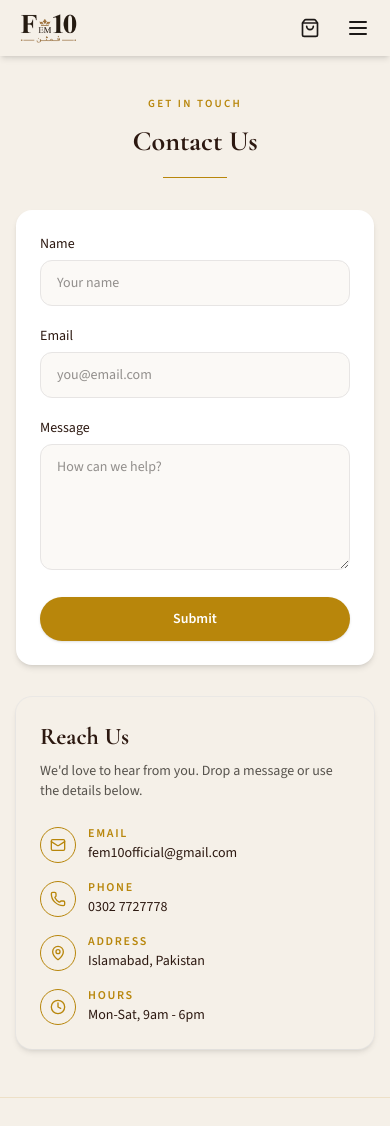
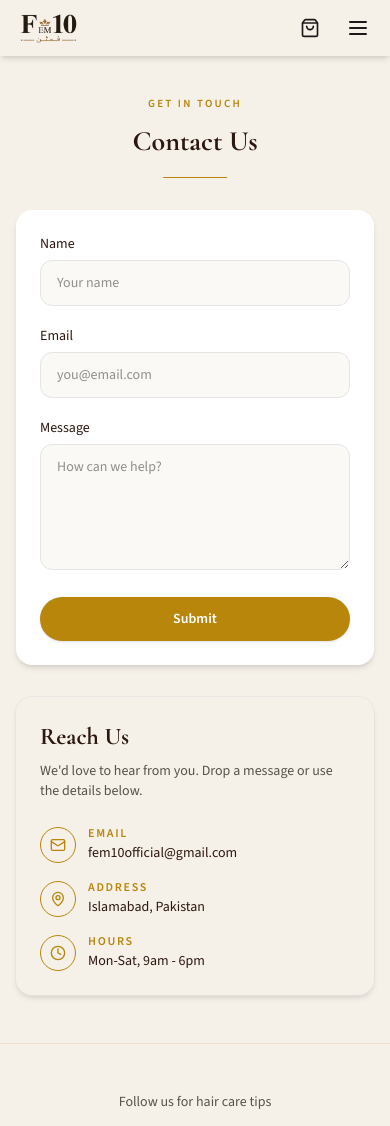
Before and after one commit to fem10official-blip/femten, a React (Vite) app: page /contact in a window 390 px wide. Shown: the top 1126 px of the page. Built offline with nearby package versions, Linux system fonts and the light colour scheme.

Commit message:
Remove phone number from contact details page

```diff
--- a/src/pages/Contact.jsx
+++ b/src/pages/Contact.jsx
@@ -1,11 +1,10 @@
 import { useState } from 'react'
-import { Mail, Phone, MapPin, Clock } from 'lucide-react'
+import { Mail, MapPin, Clock } from 'lucide-react'
 import { InstagramIcon, FacebookIcon } from '../components/SocialIcons'
 import { useInView } from '../hooks/useInView'
 
 const contactDetails = [
   { label: 'Email', value: 'fem10official@gmail.com', href: 'mailto:fem10official@gmail.com', Icon: Mail },
-  { label: 'Phone', value: '0302 7727778', href: 'tel:+923027727778', Icon: Phone },
   { label: 'Address', value: 'Islamabad, Pakistan', href: null, Icon: MapPin },
   { label: 'Hours', value: 'Mon-Sat, 9am - 6pm', href: null, Icon: Clock },
 ]
```
